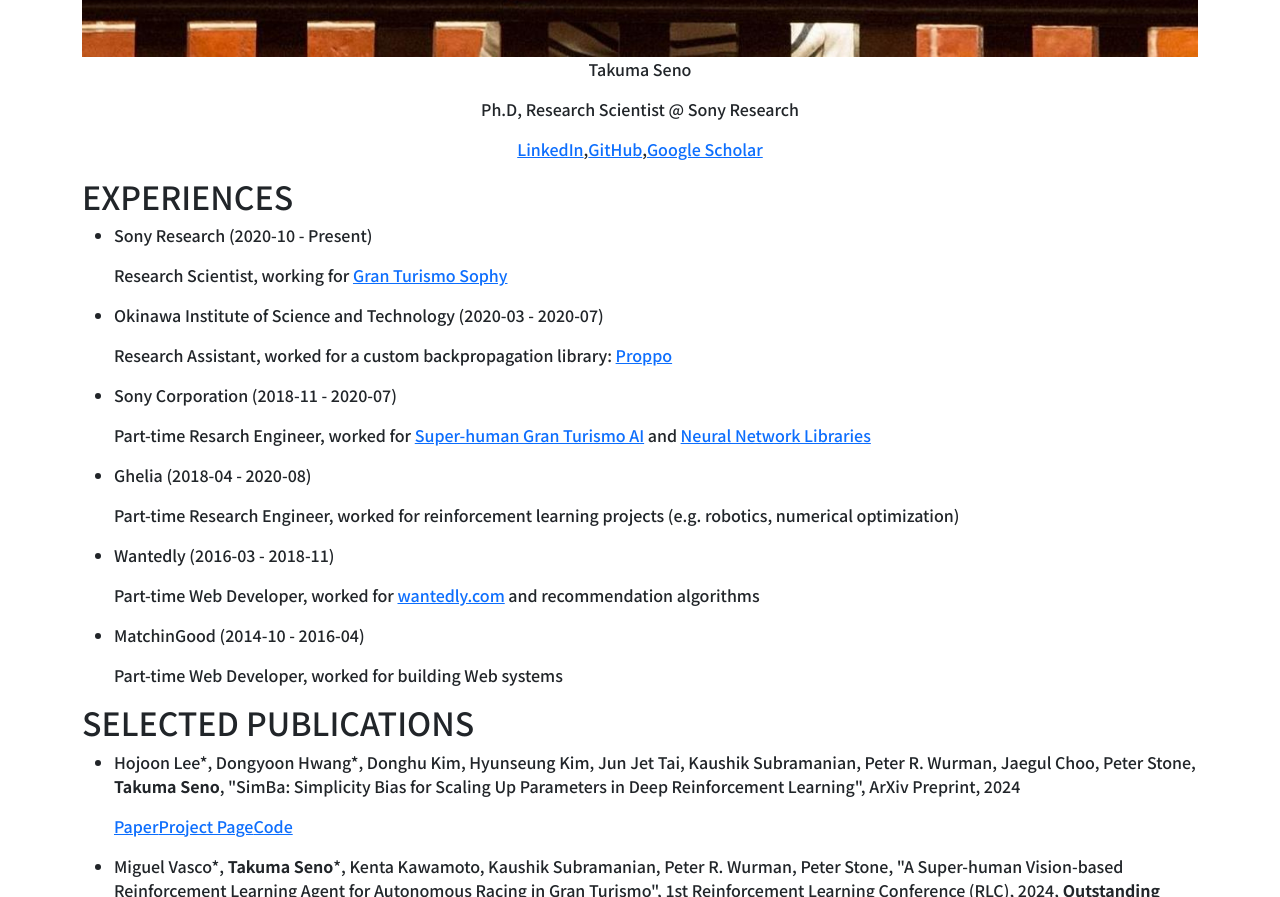
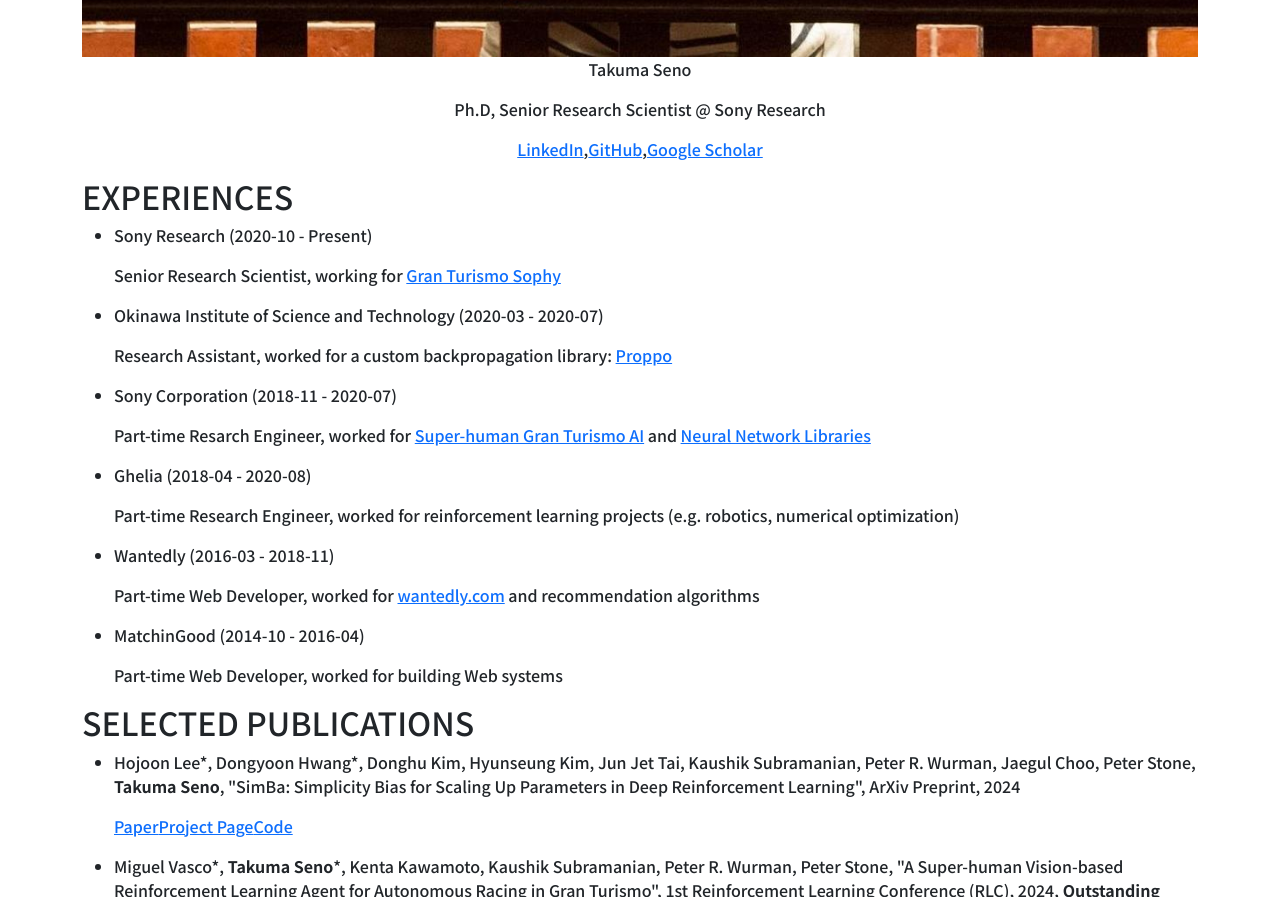
Before and after one commit to takuseno/takuseno.github.io, a Gatsby site: page / in a window 1280 px wide. Shown: the part 1115-2012 px from the top of the page. Built offline with nearby package versions, Linux system fonts and the light colour scheme; Gatsby itself is replaced by a stand-in of ours.

Commit message:
Update title

```diff
--- a/src/pages/index.js
+++ b/src/pages/index.js
@@ -33,7 +33,7 @@
       </Row>
       <Row className="justify-content-md-center">
         <Col md="auto">
-          <p>Ph.D, Research Scientist @ Sony Research</p>
+          <p>Ph.D, Senior Research Scientist @ Sony Research</p>
         </Col>
       </Row>
       <Row className="justify-content-md-center">
@@ -57,7 +57,7 @@
         <ul className={contentListStyle}>
           <li>
             <p><span className={importantNameStyle}>Sony Research</span> (2020-10 - Present)</p>
-            <p>Research Scientist, working for <a href="https://www.gran-turismo.com/us/gran-turismo-sophy/">Gran Turismo Sophy</a></p>
+            <p>Senior Research Scientist, working for <a href="https://www.gran-turismo.com/us/gran-turismo-sophy/">Gran Turismo Sophy</a></p>
           </li>
           <li>
             <p><span className={importantNameStyle}>Okinawa Institute of Science and Technology</span> (2020-03 - 2020-07)</p>
```
